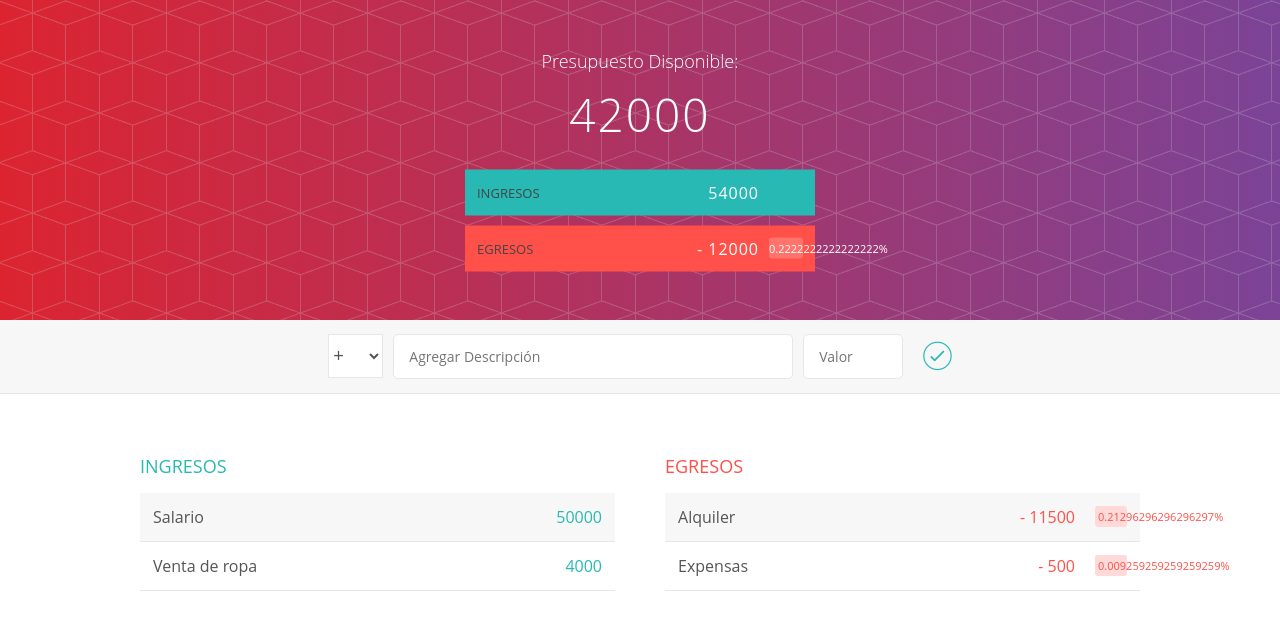
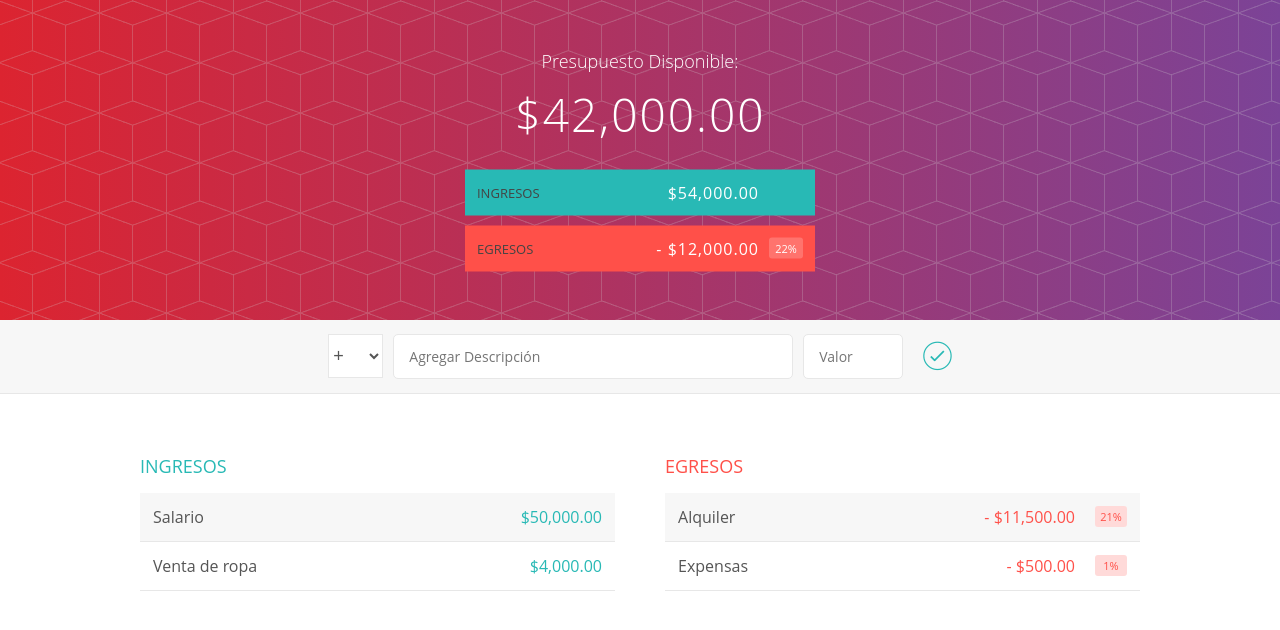
Before and after one commit to damianarp/presupuesto-app-angular, an Angular app: page / in a window 1280 px wide. Shown: the top 630 px of the page. Built offline with nearby package versions, Linux system fonts and the light colour scheme.

Commit message:
Uso de pipes para formatear los números y porcentajes

```diff
--- a/src/app/cabecero/cabecero.component.html
+++ b/src/app/cabecero/cabecero.component.html
@@ -4,12 +4,12 @@
           Presupuesto Disponible:
       </div>
 
-      <div class="presupuesto_valor">{{presupuestoTotal}}</div>
+      <div class="presupuesto_valor">{{presupuestoTotal | currency: 'ARG':'$':'1.2-2'}}</div>
 
       <div class="presupuesto_ingreso limpiarEstilos">
           <div class="presupuesto_ingreso--texto">Ingresos</div>
           <div class="right">
-              <div class="presupuesto_ingreso--valor">{{ingresoTotal}}</div>
+              <div class="presupuesto_ingreso--valor">{{ingresoTotal | currency: 'ARG':'$':'1.2-2'}}</div>
               <div class="presupuesto_ingreso--porcentaje">&nbsp;</div>
           </div>
       </div>
@@ -17,8 +17,8 @@
       <div class="presupuesto_egreso limpiarEstilos">
           <div class="presupuesto_egreso--text">Egresos</div>
           <div class="right limpiarEstilos">
-              <div class="presupuesto_egreso--valor">- {{egresoTotal}}</div>
-              <div class="presupuesto_egreso--porcentaje">{{porcentajeTotal}}%</div>
+              <div class="presupuesto_egreso--valor">- {{egresoTotal | currency: 'ARG':'$':'1.2-2'}}</div>
+              <div class="presupuesto_egreso--porcentaje">{{porcentajeTotal | percent}}</div>
           </div>
       </div>
   </div>
--- a/src/app/egreso/egreso.component.html
+++ b/src/app/egreso/egreso.component.html
@@ -5,8 +5,8 @@
       <div *ngFor="let egreso of egresos" class="elemento limpiarEstilos" >
           <div class="elemento_descripcion">{{egreso.descripcion}}</div>
           <div class="right limpiarEstilos">
-              <div class="elemento_valor">- {{egreso.valor}}</div>
-              <div class="elemento_porcentaje">{{calcularPorcentaje(egreso)}}%</div>
+              <div class="elemento_valor">- {{egreso.valor | currency: 'ARG':'$':'1.2-2'}}</div>
+              <div class="elemento_porcentaje">{{calcularPorcentaje(egreso)| percent}}</div>
               <div class="elemento_eliminar">
                   <button class="elemento_eliminar--btn">
                     <i class="ion-ios-close-outline"  (click)="eliminarEgreso(egreso)"></i>
--- a/src/app/ingreso/ingreso.component.html
+++ b/src/app/ingreso/ingreso.component.html
@@ -5,7 +5,7 @@
       <div *ngFor="let ingreso of ingresos" class="elemento limpiarEstilos">
           <div class="elemento_descripcion">{{ingreso.descripcion}}</div>
           <div class="right limpiarEstilos">
-              <div class="elemento_valor">{{ingreso.valor}}</div>
+              <div class="elemento_valor">{{ingreso.valor | currency: 'ARG':'$':'1.2-2'}}</div>
               <div class="elemento_eliminar">
                   <button class="elemento_eliminar--btn">
                       <i class="ion-ios-close-outline" (click)="eliminarIngreso(ingreso)"></i>
```
